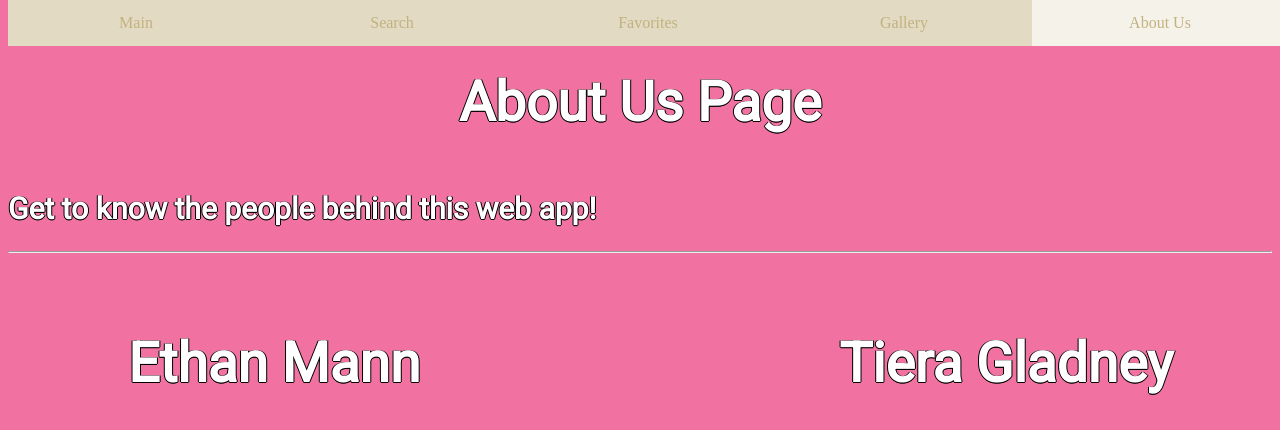
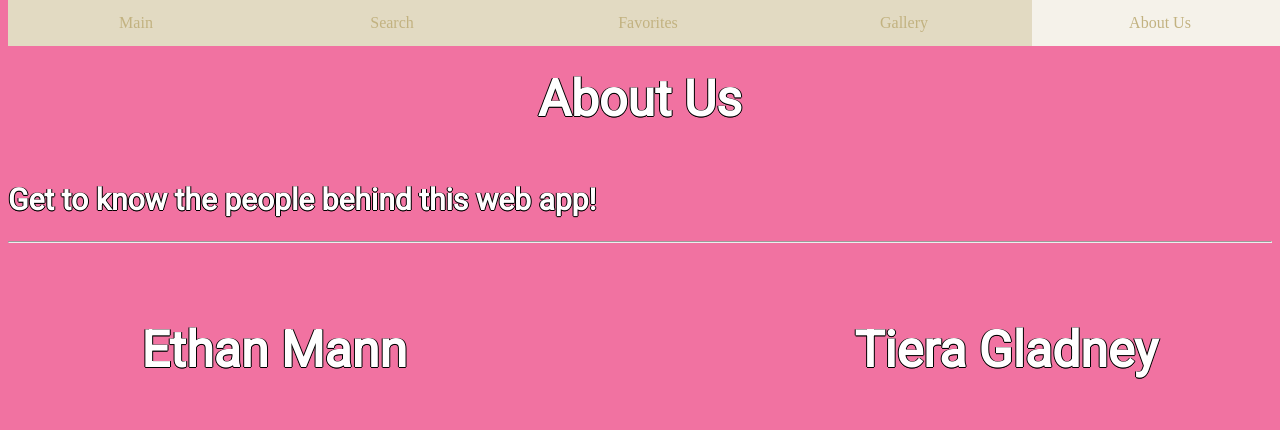
Before and after one commit to seehamrun/PseudoCoders, a Python web app: template templates/about.html in a window 1280 px wide. Shown: the top 430 px of the page. Run offline with Jinja, Linux system fonts and the light colour scheme; the template is opened without the code that fills it, so the values that code supplies are empty.

Commit message:
minor html/css changes

```diff
--- a/static/style.css
+++ b/static/style.css
@@ -16,7 +16,7 @@ h1 {
   padding: 20px;
   color: white;
   font-family: 'Roboto';
-  font-size: 55px;
+  font-size: 50px;
   text-shadow: -1px 0 black, 0 1px black, 1px 0 black, 0 1px black;
 }
 
--- a/templates/about.html
+++ b/templates/about.html
@@ -11,7 +11,7 @@
       <li><a href='/gallery'>Gallery</a></li>
       <li><a class="active" href='/about'>About Us</a></li>
     </ul>
-    <h1> About Us Page</h1>
+    <h1> About Us</h1>
     <h2> Get to know the people behind this web app!</h2>
     <hr>
 
--- a/templates/gallery.html
+++ b/templates/gallery.html
@@ -11,7 +11,7 @@
       <li><a class="active" href='/gallery'>Gallery</a></li>
       <li><a  href='/about'>About Us</a></li>
     </ul>
-    <h1> Gallery Page </h1>
+    <h1> Gallery</h1>
 
     <p>Todo: make a gallery lol</p>
 
```
